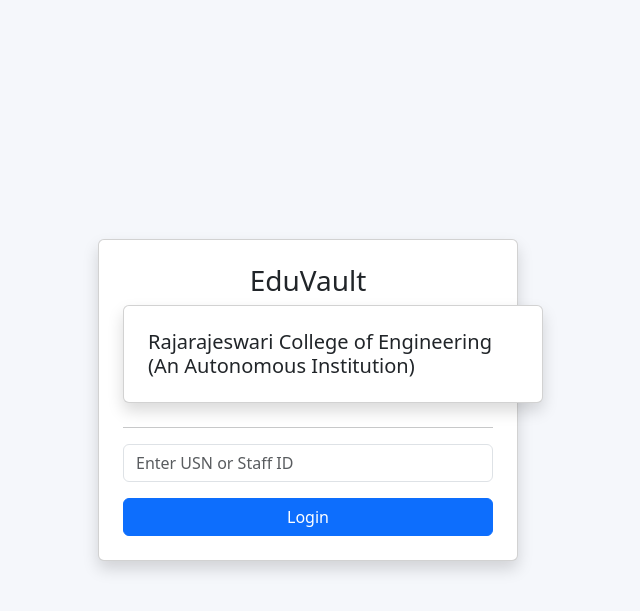
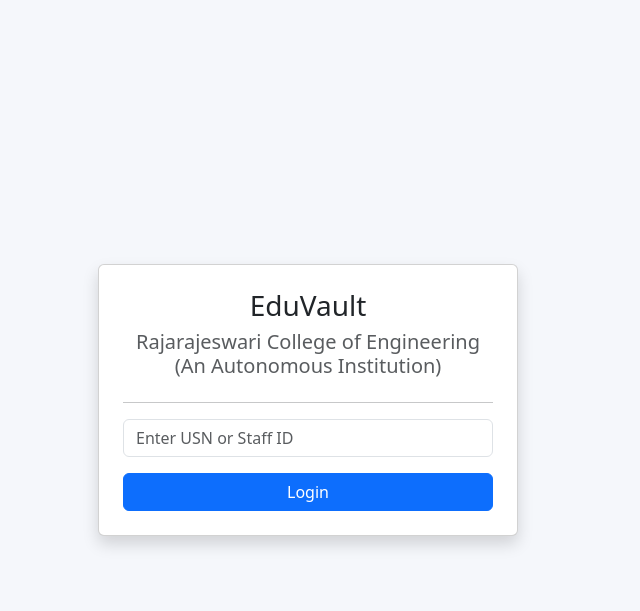
Before and after one commit to bharath-1206/EduVault, a Django app: page / in a window 1280 px wide. Shown: the top 611 px of the page, without its empty margins (332-972 px from the left). Run offline with Django 5.2, Linux system fonts and the light colour scheme.

Commit message:
staff password check3

```diff
--- a/eduvault/templates/login.html
+++ b/eduvault/templates/login.html
@@ -33,7 +33,7 @@
 EduVault
 </h3>
 
-<h5 class="card shadow login-card p-4">
+<h5 class="text-center text-muted">
 Rajarajeswari College of Engineering (An Autonomous Institution)
 </h5>
 
```
